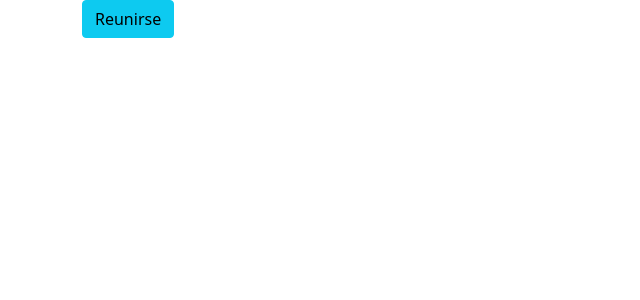
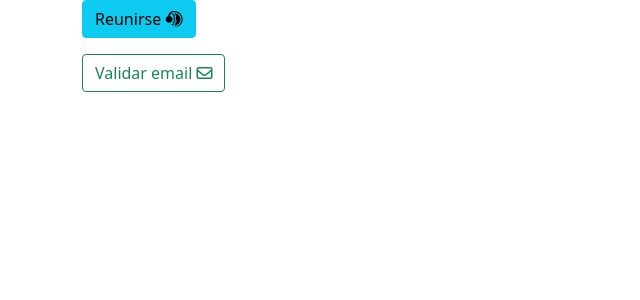
Before and after one commit to moisiete99/BolsaDeTrabajo, an Angular app: page / in a window 1280 px wide. Shown: the top 300 px of the page, without its empty margins (0-640 px from the left). Built offline with nearby package versions, Linux system fonts and the light colour scheme.

Commit message:
video-chat y mailer FUNCIONANDO

```diff
--- a/src/app/components/video-chat/video-chat.component.html
+++ b/src/app/components/video-chat/video-chat.component.html
@@ -1,8 +1,14 @@
 <div class="container">
-  <section>
+  <p>
      <button (click)="goToRoom()" type="button" class="btn btn-info">
-       Reunirse
+       Reunirse <i class="fab fa-teamspeak"></i>
      </button>
-  </section>
+  </p>
+
+  <p>
+    <button (click)="mailValidate()" type="button" class="btn btn-outline-success">
+      Validar email <i class="far fa-envelope"></i>
+    </button>
+ </p>
   {{ message }}
 </div>
--- a/src/app/components/video-chat/video-chat.component.ts
+++ b/src/app/components/video-chat/video-chat.component.ts
@@ -15,6 +15,12 @@ export class VideoChatComponent implements OnInit {
     window.open('http://localhost:3030/', '_blank');
   };
 
+  mailValidate = () => {
+    //abrimos nodemailer
+    //window.location.href = 'http://localhost:3000/';
+    window.open('http://localhost:3000/', '_blank');
+  };
+
   constructor() {}
 
   ngOnInit(): void {}
```
